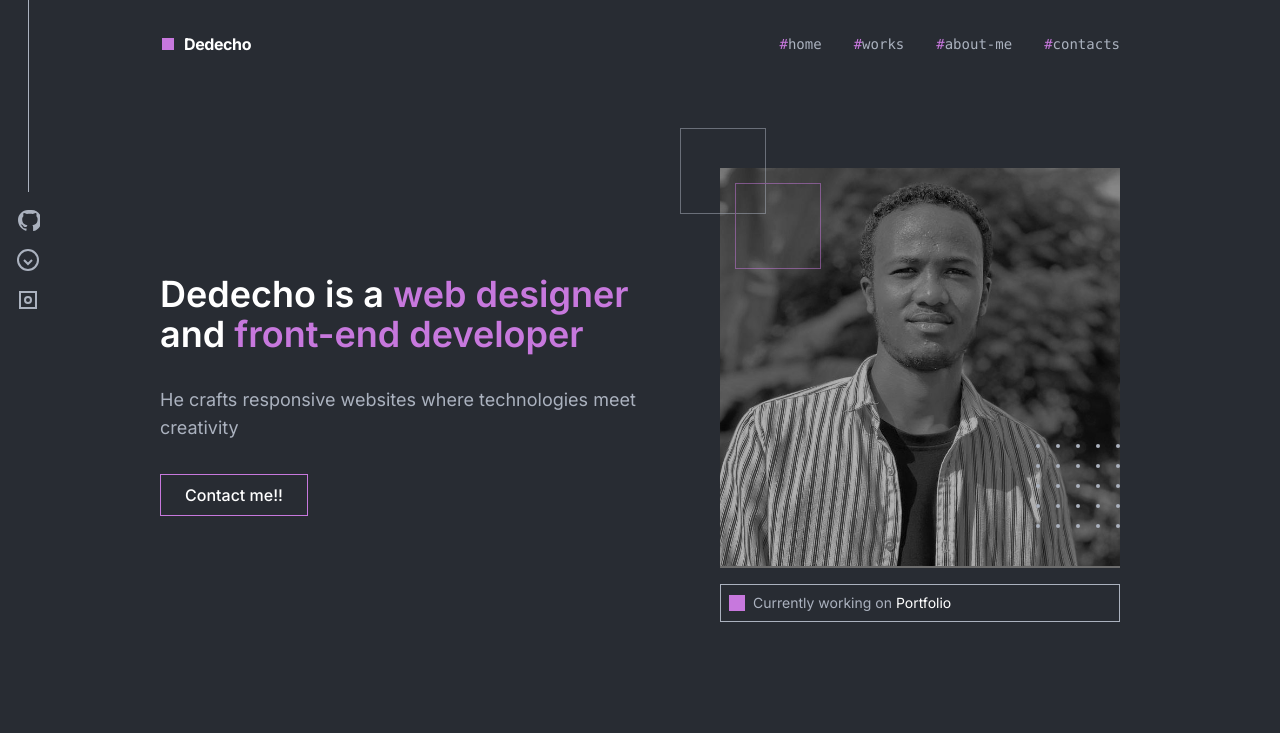
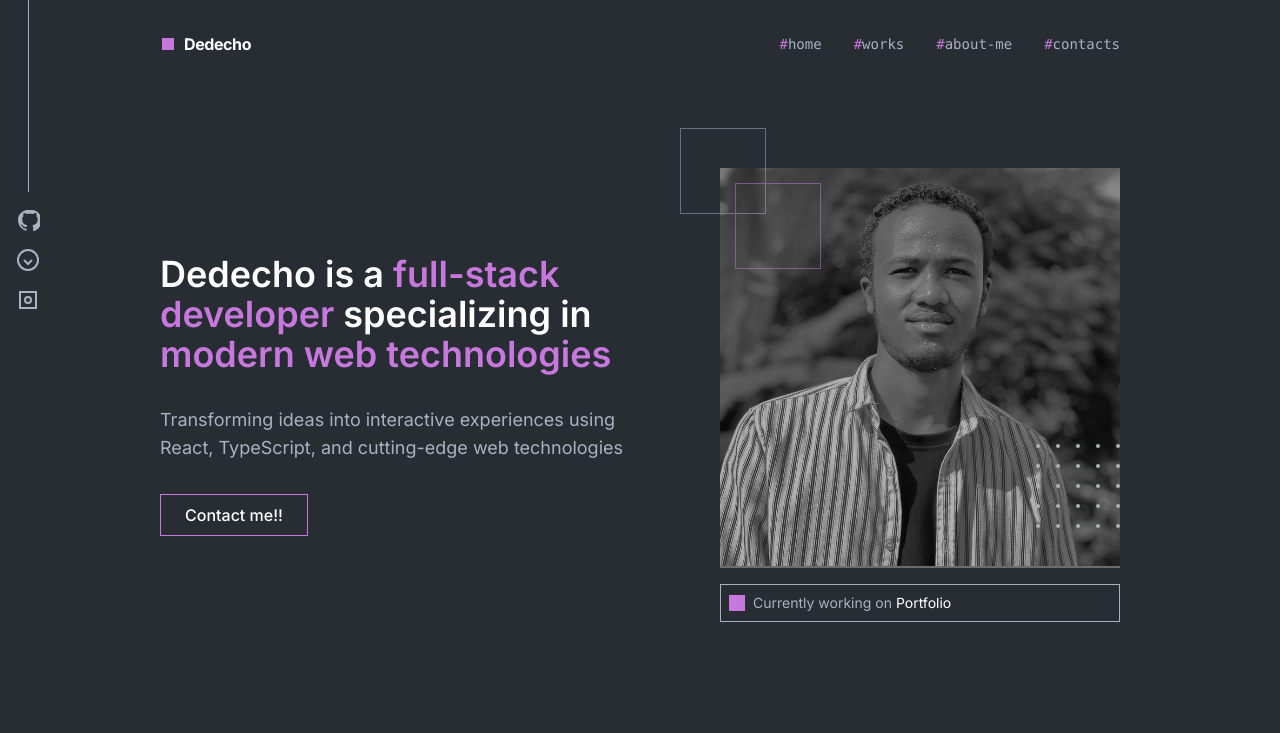
Before and after one commit to Dach-JL/my_portifolio, a React (Vite) app: page / in a window 1280 px wide. Shown: the top 733 px of the page. Built offline with nearby package versions, Linux system fonts and the light colour scheme.

Commit message:
rewrite profile

```diff
--- a/components/Hero.tsx
+++ b/components/Hero.tsx
@@ -1,4 +1,3 @@
-
 import React from 'react';
 import { Decoration } from './Decoration';
 
@@ -7,10 +6,10 @@ export const Hero: React.FC = () => {
     <div className="flex flex-col md:flex-row items-center justify-between gap-12 mt-12 md:mt-20">
       <div className="max-w-xl">
         <h1 className="text-3xl md:text-4xl font-semibold text-white leading-tight mb-8">
-          Dedecho is a <span className="text-[#C778DD]">web designer</span> and <span className="text-[#C778DD]">front-end developer</span>
+          Dedecho is a <span className="text-[#C778DD]">full-stack developer</span> specializing in <span className="text-[#C778DD]">modern web technologies</span>
         </h1>
         <p className="text-[#ABB2BF] mb-8 text-lg">
-          He crafts responsive websites where technologies meet creativity
+          Transforming ideas into interactive experiences using React, TypeScript, and cutting-edge web technologies
         </p>
         <button className="border border-[#C778DD] text-white px-6 py-2 font-medium hover:bg-[#C778DD]/10 transition-all">
           Contact me!!
```
